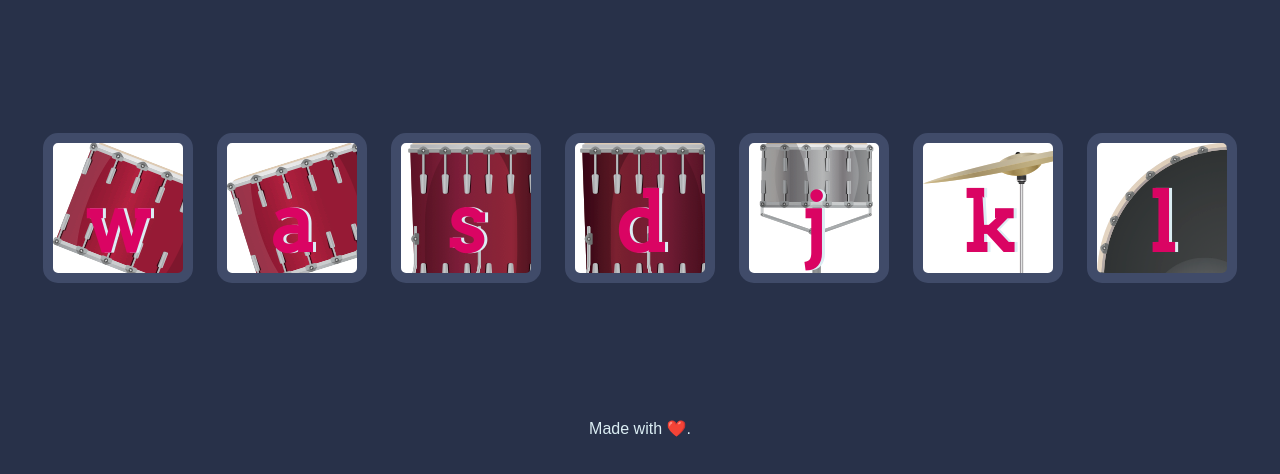
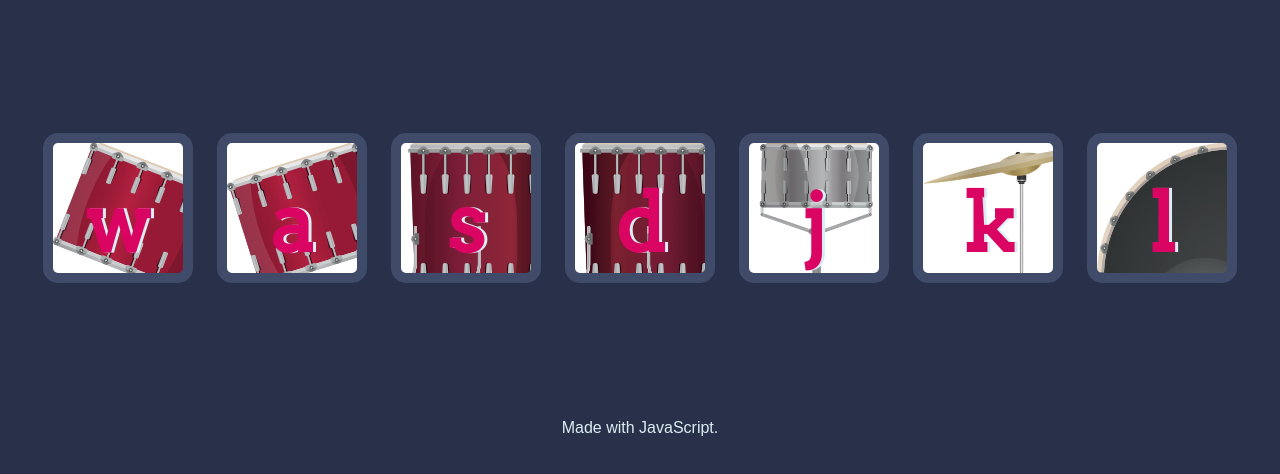
Before and after one commit to vibhu1194/JS_Drum_Kit, a plain HTML site: page index.html in a window 1280 px wide. Shown: the part 156-630 px from the top of the page. Drawn offline with Linux system fonts and the light colour scheme.

Commit message:
updated the footer

```diff
--- a/index.html
+++ b/index.html
@@ -24,7 +24,7 @@
 <script src="index.js" charset="utf-8"></script>
 
 <footer>
-  Made with ❤️.
+  Made with JavaScript.
 </footer>
 </body>
 </html>
```
